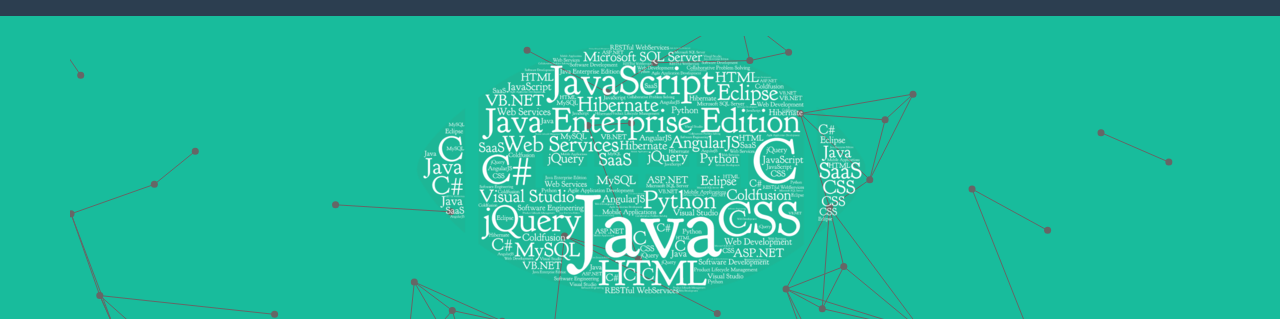
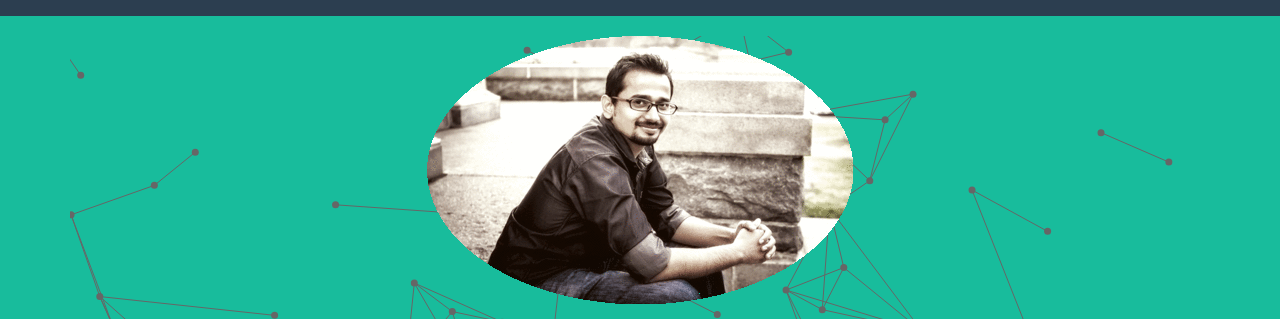
Before and after one commit to Kai-lash/kai-lash.github.io, a plain HTML site: page index.html in a window 1280 px wide. Shown: the part 94-413 px from the top of the page. Drawn offline with Linux system fonts and the light colour scheme; animation ran at ten frames a second.

Commit message:
added a profile picture

```diff
--- a/index.html
+++ b/index.html
@@ -75,7 +75,7 @@
 	<div class="container" id="intro">
 		<div class="row">
 			<div class="col-lg-12">
-				<img class="img-responsive"  src="img/skills.png" alt="">
+				<img class="img-responsive"  src="img/profile.gif" alt="">
 				<div class="intro-text">
 					<span class="name">Kailash Joshi</span>
 					<div class="col-lg-8 col-lg-offset-2 text-center">
```
